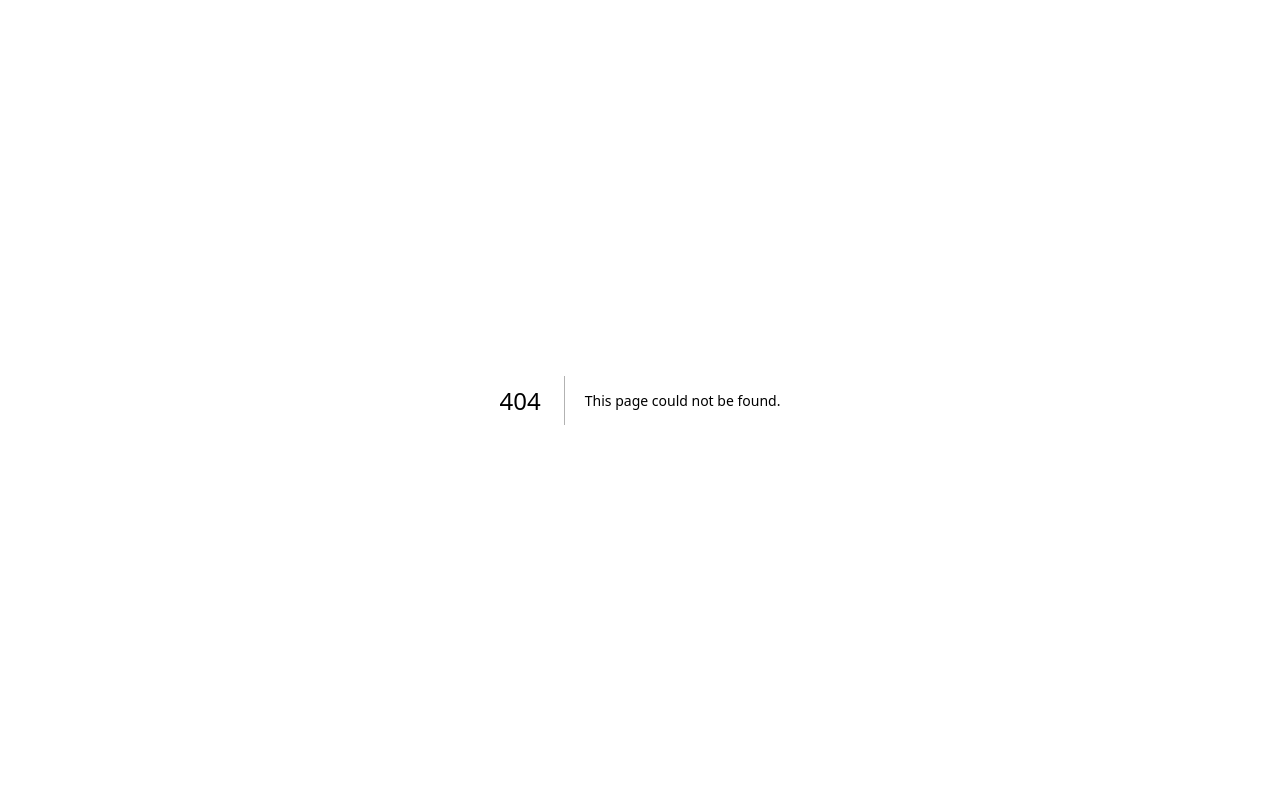
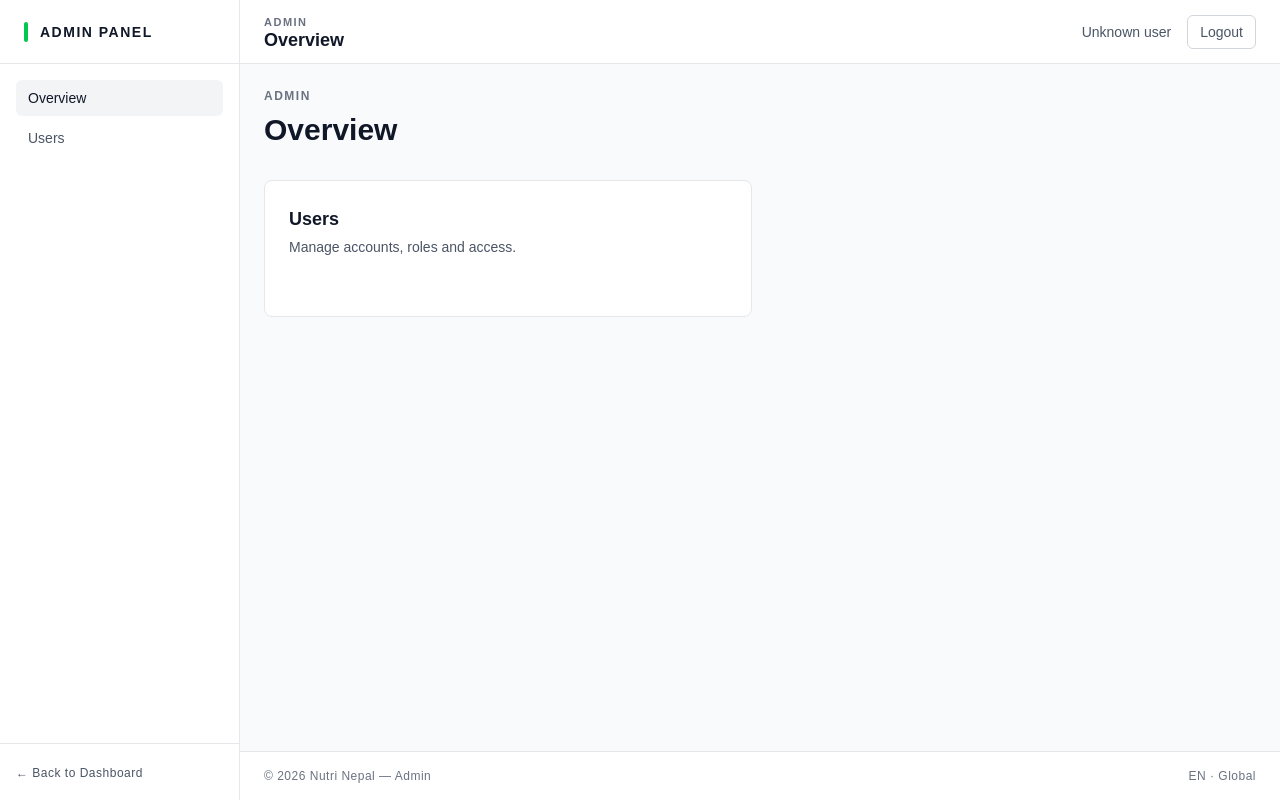
Before and after one commit to Abish08/Web-API-Project-, a Next.js app in the folder web-api-next/: page /admin in a window 1280 px wide. Before the commit this address had no page. Built offline with nearby package versions, Linux system fonts and the light colour scheme; no server answers.

Commit message:
Sprint 4

```diff
--- /dev/null
+++ b/web-api-next/app/admin/page.tsx
@@ -0,0 +1,32 @@
+import Link from "next/link";
+
+const CARDS = [
+  { href: "/admin/users", label: "Users", desc: "Manage accounts, roles and access." },
+];
+
+export default function AdminOverviewPage() {
+  return (
+    <section className="mx-auto w-full max-w-[1100px]">
+      <p className="mb-2 text-xs font-bold uppercase tracking-[1.5px] text-gray-500">
+        Admin
+      </p>
+      <h2 className="mb-8 text-3xl font-bold text-gray-900">Overview</h2>
+
+      <div className="grid gap-4 sm:grid-cols-2">
+        {CARDS.map(({ href, label, desc }) => (
+          <Link
+            key={href}
+            href={href}
+            className="group rounded-lg border border-gray-200 bg-white p-6 transition-colors hover:border-gray-400"
+          >
+            <h3 className="mb-1 text-lg font-bold text-gray-900">{label}</h3>
+            <p className="text-sm text-gray-600">{desc}</p>
+            <span className="mt-4 inline-block text-xs font-medium tracking-[0.5px] text-gray-700 opacity-0 transition-opacity group-hover:opacity-100">
+              Manage →
+            </span>
+          </Link>
+        ))}
+      </div>
+    </section>
+  );
+}
```
